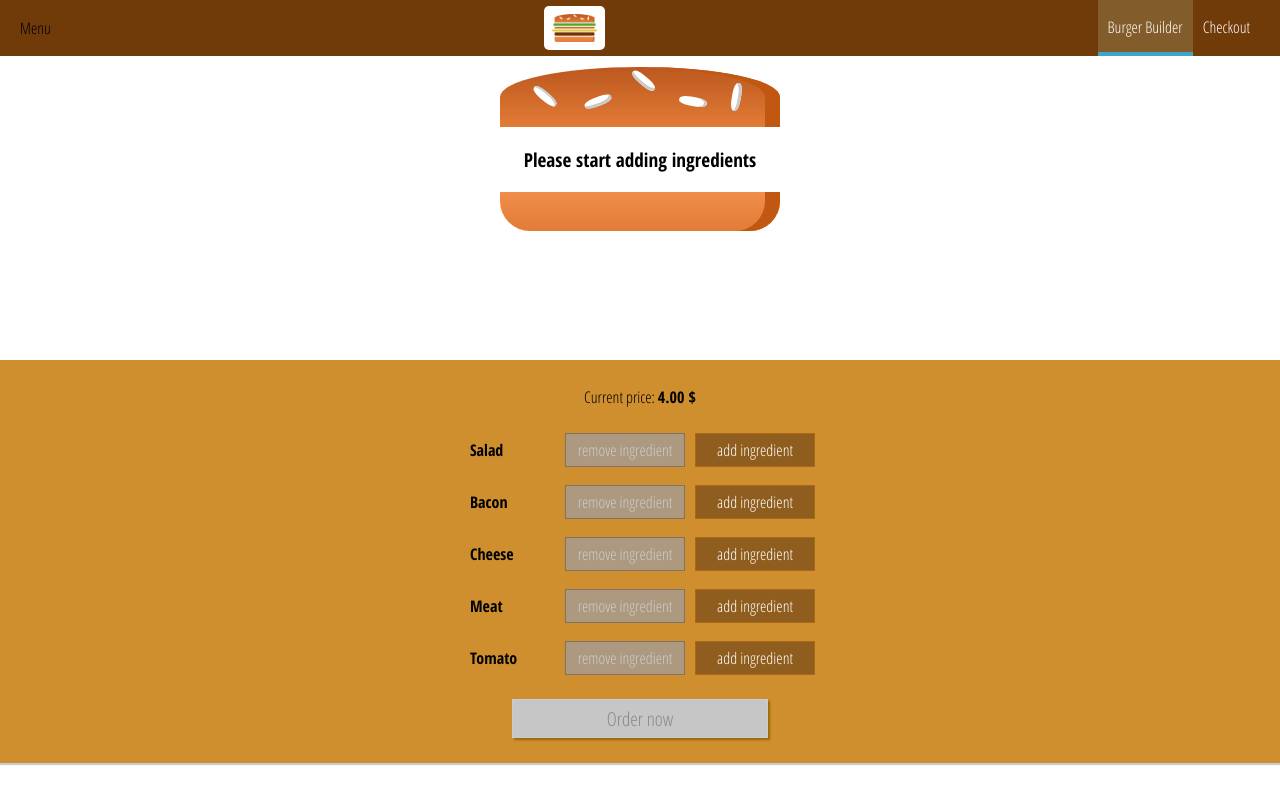
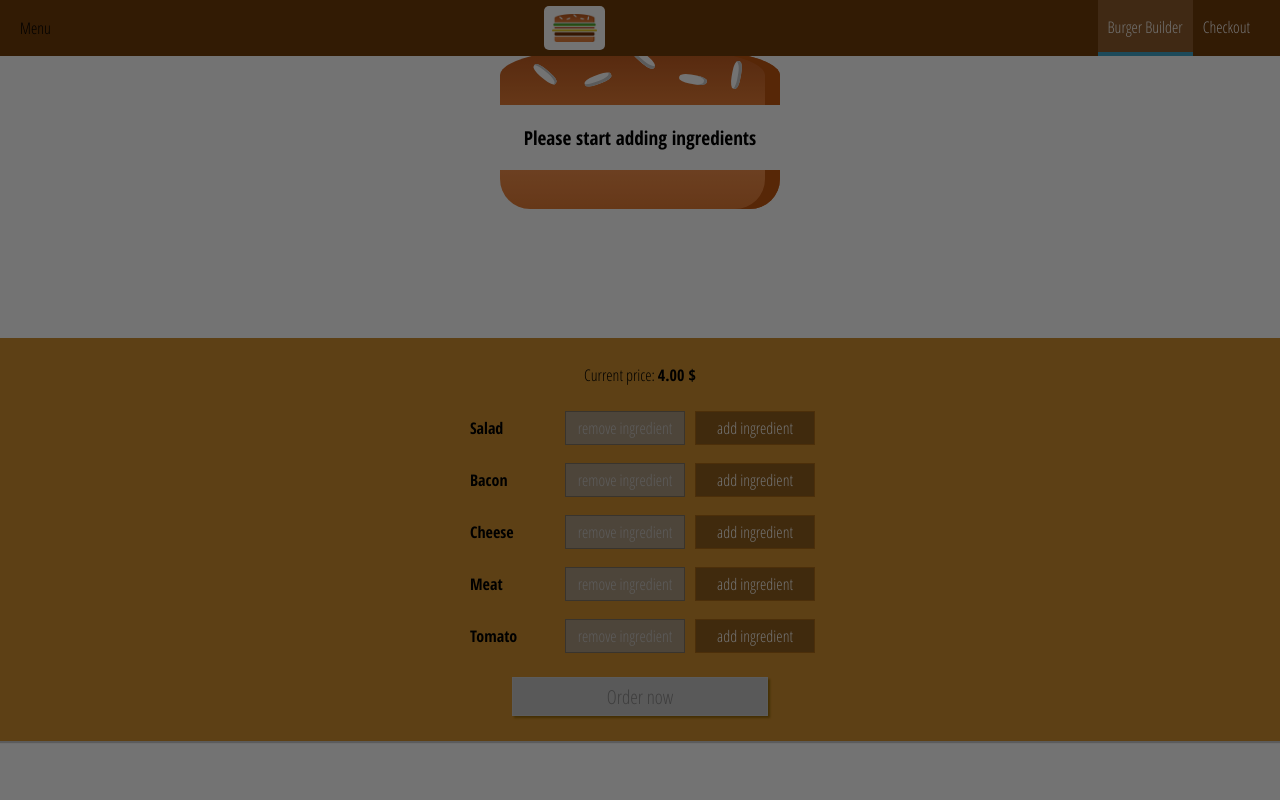
Before and after one commit to julia-dizhak/burger-builder, a React app in the folder app/: page / in a window 1280 px wide. Built offline with nearby package versions, Linux system fonts and the light colour scheme.

Commit message:
add sideDrawer

```diff
--- a/app/src/components/Layout/index.js
+++ b/app/src/components/Layout/index.js
@@ -1,17 +1,32 @@
-import React from 'react';
+import React, {Component} from 'react';
 
 import Aux from '../../hoc/Aux';
 import classes from './Layout.css';
 import Toolbar from '../Navigation/Toolbar';
+import SideDrawer from '../Navigation/SideDrawer';
 
-const layout = (props) => (
-    <Aux>
-        <div>Toolbar, SideDrawer, Backdrop</div>
-        <Toolbar />
-        <main className={classes.Content}>
-            {props.children}
-        </main>
-    </Aux>
-);
+class Layout extends Component {
+    state = {
+        showSideDrawer: true
+    };
 
-export default layout;
+    sideDrawerClosedHandler = () => {
+        this.setState({showSideDrawer: false});
+    };
+
+    render () {
+        return (
+            <Aux>
+                <Toolbar />
+                <SideDrawer
+                    open={this.state.showSideDrawer}
+                    closed={this.sideDrawerClosedHandler} />
+                <main className={classes.Content}>
+                    {this.props.children}
+                </main>
+            </Aux>
+        )
+    }
+}
+
+export default Layout;
--- a/app/src/components/Logo/Logo.css
+++ b/app/src/components/Logo/Logo.css
@@ -1,7 +1,7 @@
 .Logo {
     background: #fff;
     padding: 8px;
-    height: 80%;
+    height: 100%;
     box-sizing: border-box;
     border-radius: 5px;
 }
--- a/app/src/components/Logo/index.js
+++ b/app/src/components/Logo/index.js
@@ -4,9 +4,9 @@
 import classes from './Logo.css';
 
 const logo = (props) => (
-    <div className={classes.Logo}>
+    <div className={classes.Logo} style={ {height: props.height} }>
         <img src={burgerLogo} alt="Burger" />
     </div>
-)
+);
 
 export default logo;
--- a/app/src/components/Navigation/NavigationItems/NavigationItem/NavigationItem.css
+++ b/app/src/components/Navigation/NavigationItems/NavigationItem/NavigationItem.css
@@ -1,8 +1,30 @@
+.NavigationItem {
+    margin: 10px 0;
+    box-sizing: border-box;
+    display: block;
+    width: 100%;
+}
+
+.NavigationItem a {
+    color: #8F5C2C;
+    text-decoration: none;
+    width: 100%;
+    box-sizing: border-box;
+    display: block;
+}
+
+.NavigationItem a:hover,
+.NavigationItem a:active,
+.NavigationItem a.active {
+    color: #40A4C8;
+}
+
+@media (min-width: 500px) {
     .NavigationItem {
         margin: 0;
-    box-sizing: border-box;
         display: flex;
         height: 100%;
+        width: auto;
         align-items: center;
     }
 
@@ -12,14 +34,13 @@
         height: 100%;
         padding: 16px 10px;
         border-bottom: 4px solid transparent;
-    box-sizing: border-box;
-    display: block;
     }
 
     .NavigationItem a:hover,
     .NavigationItem a:active,
     .NavigationItem a.active {
         color: #fff;
-    background: #835C2C;
         border-bottom: 4px solid #40A4C8;
+        background: #8F5C2C;
     }
+}
--- a/app/src/components/Navigation/NavigationItems/NavigationItems.css
+++ b/app/src/components/Navigation/NavigationItems/NavigationItems.css
@@ -3,6 +3,13 @@
     padding: 0;
     list-style: none;
     display: flex;
+    flex-flow: column;
     align-items: center;
     height: 100%;
 }
+
+@media (min-width: 500px) {
+    .NavigationItems {
+        flex-flow: row;
+    }
+}
--- /dev/null
+++ b/app/src/components/Navigation/SideDrawer/Sidedrawer.css
@@ -0,0 +1,32 @@
+.SideDrawer {
+    position: fixed;
+    left: 0;
+    top: 0;
+    width: 280px;
+    max-width: 70%;
+    height: 100%;
+    z-index: 200;
+    background: #fff;
+    padding: 32px 16px;
+    box-sizing: border-box;
+    transition: transform 0.3s ease-out;
+}
+
+@media (min-width: 500px) {
+    .SideDrawer {
+        display: none;
+    }
+}
+
+.Open {
+    transform: translateX(0);
+}
+
+.Close {
+    transform: translateX(-100%);
+}
+
+.Logo {
+    height: 11%;
+    margin-bottom: 32px;
+}
--- /dev/null
+++ b/app/src/components/Navigation/SideDrawer/index.js
@@ -0,0 +1,35 @@
+import React from 'react';
+
+import classes from './Sidedrawer.css';
+import Backdrop from '../../UI/Backdrop/';
+import Aux from '../../../hoc/Aux';
+import Logo from '../../Logo/';
+import NavigationItems from '../NavigationItems';
+
+const sideDrawer = (props) => {
+    let attachedClasses = [classes.SideDrawer, classes.Close];
+
+    if (props.open) {
+        attachedClasses = [classes.SideDrawer, classes.Open];
+    }
+
+    // side draw menu on mobile device
+    return (
+        <Aux>
+            <Backdrop
+                show={props.open}
+                clicked={props.closed} />
+            <div className={attachedClasses.join(' ')}>
+                <div className={classes.Logo}>
+                    <Logo />
+                </div>
+                <nav>
+                    <NavigationItems />
+                </nav>
+            </div>
+        </Aux>
+
+    )
+};
+
+export default sideDrawer;
--- a/app/src/components/Navigation/Toolbar/Toolbar.css
+++ b/app/src/components/Navigation/Toolbar/Toolbar.css
@@ -15,3 +15,13 @@
 .Toolbar nav {
     height: 100%;
 }
+
+.Logo {
+    height: 80%;
+}
+
+@media (max-width: 499px) {
+    .DesktopOnly {
+        display: none;
+    }
+}
--- a/app/src/components/Navigation/Toolbar/index.js
+++ b/app/src/components/Navigation/Toolbar/index.js
@@ -7,8 +7,12 @@
 const toolbar = (props) => (
     <header className={classes.Toolbar}>
         <div>Menu</div>
-        <Logo />
-        <NavigationItems />
+        <Logo
+            height="80%" />
+        <nav className={classes.DesktopOnly}>
+            <NavigationItems />
+        </nav>
+
     </header>
 
 );
```
Lines whose indentation alone changed are shown as unchanged.
